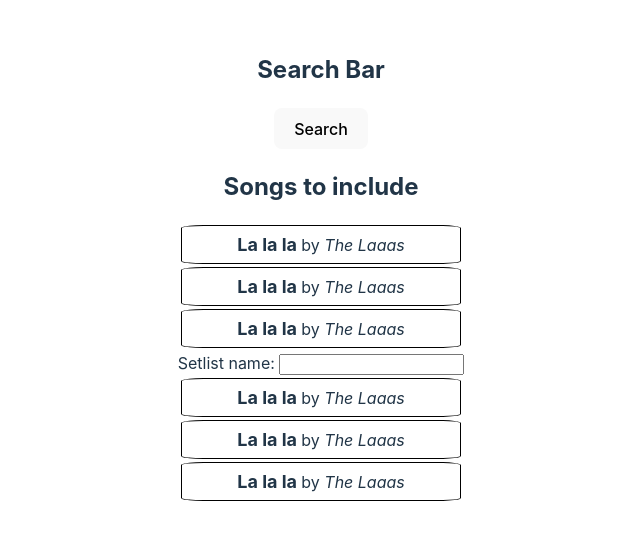
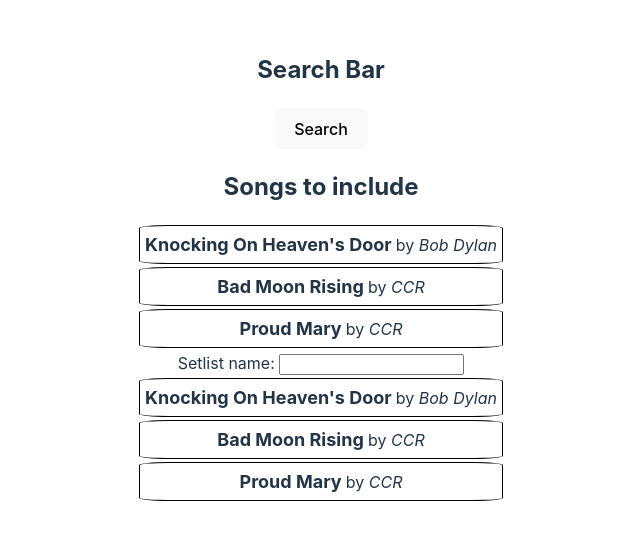
Before and after one commit to Samir70/set-lister, a React (Vite) app: page / in a window 1280 px wide. Shown: the part 142-682 px from the top of the page, without its empty margins (319-959 px from the left). Built offline with nearby package versions, Linux system fonts and the light colour scheme.

Commit message:
improve dummy data

```diff
--- a/src/assets/dummyData.js
+++ b/src/assets/dummyData.js
@@ -1,12 +1,24 @@
-export const dummySong = {
+const dummySong1 = {
   id: 0,
-  title: "La la la",
-  artist: "The Laaas",
+  title: "Knocking On Heaven's Door",
+  artist: "Bob Dylan",
+  status: "Gigable",
+}
+const dummySong2 = {
+  id: 1,
+  title: "Bad Moon Rising",
+  artist: "CCR",
+  status: "Gigable",
+}
+const dummySong3 = {
+  id: 2,
+  title: "Proud Mary",
+  artist: "CCR",
   status: "Gigable",
 }
 
 export const dummySongList = [
-  dummySong,
-  dummySong,
-  dummySong,
+  dummySong1,
+  dummySong2,
+  dummySong3,
 ]
```
